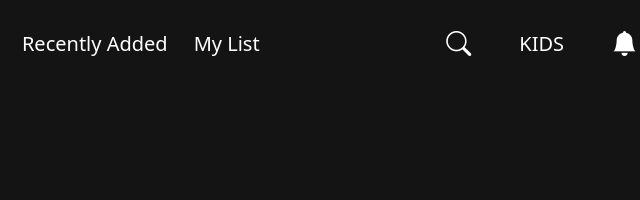
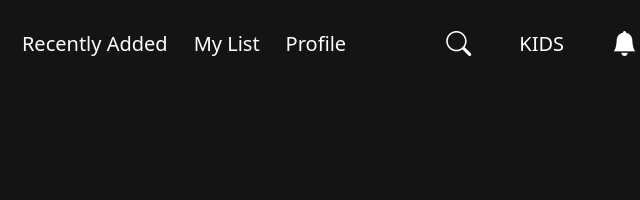
Before and after one commit to GiuseppeBarresi98/U2-W2-D5-Project, a plain HTML site: page index.html in a window 1280 px wide. Shown: the top 200 px of the page, 479-1119 px from the left. Drawn offline with nearby package versions, Linux system fonts and the light colour scheme.

Commit message:
add profile section

```diff
--- a/index.html
+++ b/index.html
@@ -56,6 +56,9 @@
             </li>
             <li class="nav-item">
               <a class="nav-link text-white" href="#">My List</a>
+            </li>
+            <li class="nav-item">
+              <a class="nav-link text-white" href="second-page.html">Profile</a>
             </li>
           </ul>
 
```
